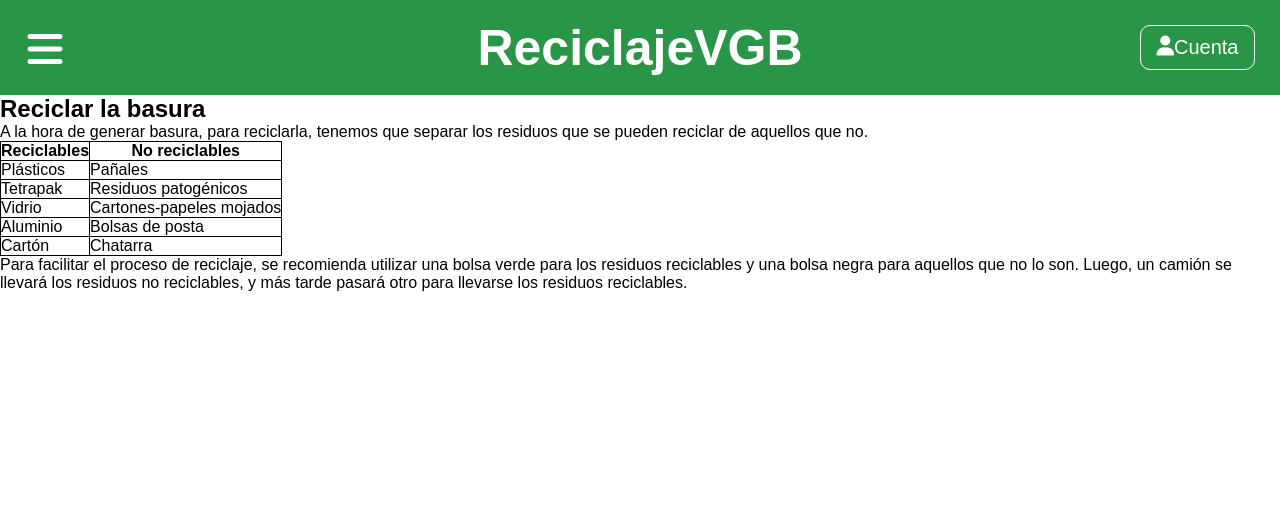
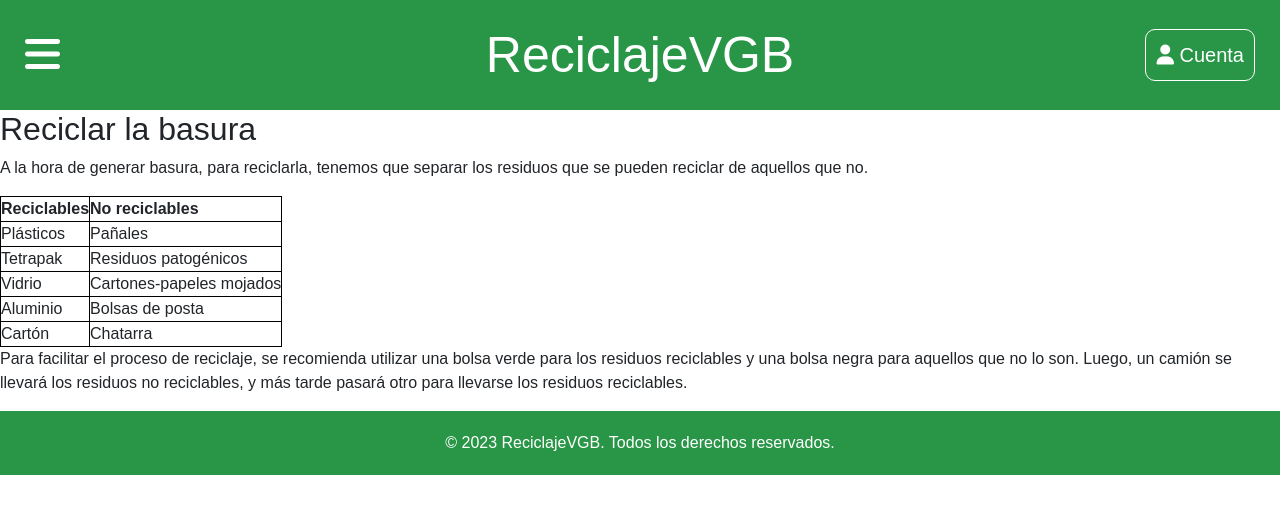
Before and after one commit to the-kevin89/ReciclajeVGB, an Angular app: page /reciclar-basura in a window 1280 px wide. Shown: the top 514 px of the page. Built offline with nearby package versions, Linux system fonts and the light colour scheme.

Commit message:
Footer e implementación de Bootstrap

```diff
--- a/angular.json
+++ b/angular.json
@@ -25,9 +25,12 @@
               "src/assets"
             ],
             "styles": [
+              "node_modules/bootstrap/dist/css/bootstrap.css",
               "src/styles.css"
             ],
-            "scripts": []
+            "scripts": [
+              "node_modules/bootstrap/dist/js/bootstrap.bundle.min.js"
+            ]
           },
           "configurations": {
             "production": {
--- a/package.json
+++ b/package.json
@@ -18,6 +18,7 @@
     "@angular/platform-browser": "^16.1.0",
     "@angular/platform-browser-dynamic": "^16.1.0",
     "@angular/router": "^16.1.0",
+    "bootstrap": "^5.3.0",
     "rxjs": "~7.8.0",
     "tslib": "^2.3.0",
     "zone.js": "~0.13.0"
--- a/src/app/app.component.html
+++ b/src/app/app.component.html
@@ -1,7 +1,7 @@
 <header *ngIf="shouldShow()">
   <button id="btn-menu" (click)="openMenu()"><i class="fa-solid fa-bars"></i></button>
   <h1>ReciclajeVGB</h1>
-  <a routerLink="registro"><button id="btn-cuenta"><i class="fa-solid fa-user"></i>Cuenta</button></a>
+  <a routerLink="registro" id="btn-cuenta"><button><i class="fa-solid fa-user"></i> Cuenta</button></a>
   <nav [ngClass]="{'open': isMenuOpen}" id="menu">
       <button id="btn-cerrar" (click)="closeMenu()"><i class="fa-solid fa-xmark"></i></button>
       <img src="../../assets/logo.png" alt="Logo" id="logo">
@@ -20,4 +20,6 @@
   <router-outlet></router-outlet>
 </main>
 
-<footer *ngIf="shouldShow()"></footer>
+<footer *ngIf="shouldShow()">
+  <p>&copy; 2023 ReciclajeVGB. Todos los derechos reservados.</p>
+</footer>
--- a/src/app/pages/inicio-sesion/inicio-sesion.component.html
+++ b/src/app/pages/inicio-sesion/inicio-sesion.component.html
@@ -1,8 +1,8 @@
 <h2>Iniciar sesión</h2>
 
-<a routerLink="../registro">¿No tiene una cuenta? Regístrese aquí</a>
+<a routerLink="../registro">¿No tiene una cuenta? Registrarse</a>
 <form action="" method="post">
-    <label for="nombre">Nombre de usuario o correo electrónico:</label>
+    <label for="nombre">Nombre de usuario o email:</label>
     <input type="text" name="nombreEmailLogin" id="nombreEmailLogin" required><br><br>
 
     <label for="contrasena">Contraseña:</label>
--- a/src/app/pages/reciclar-basura/reciclar-basura.component.html
+++ b/src/app/pages/reciclar-basura/reciclar-basura.component.html
@@ -2,10 +2,13 @@
 
 <p>A la hora de generar basura, para reciclarla, tenemos que separar los residuos que se pueden reciclar de aquellos que no.</p>
 <table>
+    <thead>
         <tr>
             <th>Reciclables</th>
             <th>No reciclables</th>
         </tr>
+    </thead>
+    <tbody>
         <tr>
             <td>Plásticos</td>
             <td>Pañales</td>
@@ -26,5 +29,6 @@
             <td>Cartón</td>
             <td>Chatarra</td>
         </tr>
+    </tbody>
 </table>
 <p>Para facilitar el proceso de reciclaje, se recomienda utilizar una bolsa verde para los residuos reciclables y una bolsa negra para aquellos que no lo son. Luego, un camión se llevará los residuos no reciclables, y más tarde pasará otro para llevarse los residuos reciclables.</p>
--- a/src/app/pages/registro/registro.component.html
+++ b/src/app/pages/registro/registro.component.html
@@ -1,6 +1,6 @@
 <h2>Registrarse</h2>
 
-<a routerLink="../inicio-sesion">¿Ya tiene una cuenta? Inicie sesión aquí</a>
+<a routerLink="../inicio-sesion">¿Ya tiene una cuenta? Iniciar sesión</a>
 <form action="" method="post">
     <label for="nombre">Nombre de usuario:</label>
     <input type="text" name="nombreRegister" id="nombreRegister" maxlength="25" required><br><br>
--- a/src/styles.css
+++ b/src/styles.css
@@ -1,24 +1,24 @@
 * {
     margin: 0;
     padding: 0;
-    box-sizing: border-box;
     font-family: Arial, Helvetica, sans-serif;
 }
 
 header {
     display: flex;
     background-color: rgb(40, 150, 70);
-    align-items: center;
     justify-content: space-between;
     color: #fff;
     padding: 25px;
+    align-items: center;
 }
 
 h1 {
-    font-size: 50px;
     position: absolute;
     left: 50%;
     transform: translateX(-50%);
+    margin-bottom: 0;
+    font-size: 50px;
 }
 
 a {
@@ -37,6 +37,7 @@ a {
 
 #menu ul {
     list-style-type: none;
+    padding-left: 0;
 }
 
 #menu ul li a {
@@ -54,7 +55,7 @@ a {
     left: 0; /* Mostrar el menú desplazándolo hacia la derecha */
 }
 
-#btn-menu, #btn-cerrar, #btn-cuenta {
+#btn-menu, #btn-cerrar, #btn-cuenta, #btn-cuenta button {
     background: none;
     border: none;
     color: #fff;
@@ -63,8 +64,6 @@ a {
 
 #btn-menu {
     font-size: 40px;
-    width: 40px;
-    height: 40px;
 }
 
 #btn-cerrar {
@@ -72,23 +71,24 @@ a {
     top: 10px;
     right: 10px;
     font-size: 30px;
-    width: 30px;
-    height: 30px;
+    width: 40px;
+    height: 40px;
 }
 
 #btn-cuenta {
-    display: flex;
     border: 1px solid #fff;
     font-size: 20px;
-    padding: 10px;
     border-radius: 10px;
-    width: 115px;
-    justify-content: center;
+    height: fit-content;
 }
 
-#btn-cuenta:hover {
+#btn-cuenta:hover, #btn-cuenta button:hover {
     border-color: #81d4fd;
     color: #81d4fd;
+}
+
+#btn-cuenta button {
+    padding: 10px;
 }
 
 #logo {
@@ -96,3 +96,14 @@ a {
     display: block;
     margin: 20px auto;
 }
+
+footer {
+    background-color: rgb(40, 150, 70);
+    color: #fff;
+    text-align: center;
+    padding: 20px;
+}
+
+footer p {
+    margin-bottom: 0;
+}
```
Also changed, not shown: 1 other file (tests, documents, lock files or other folders). Lines whose indentation alone changed are shown as unchanged.
